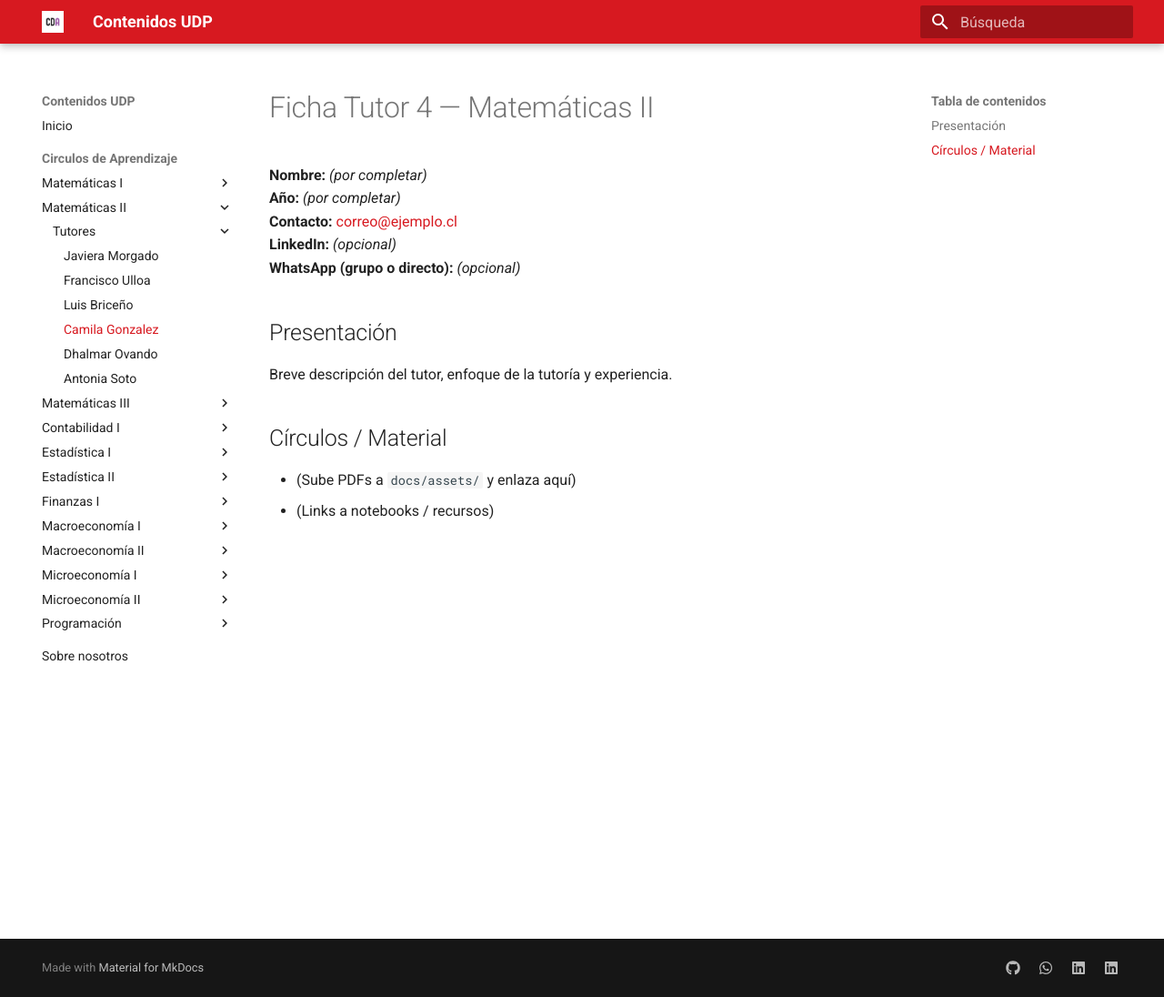
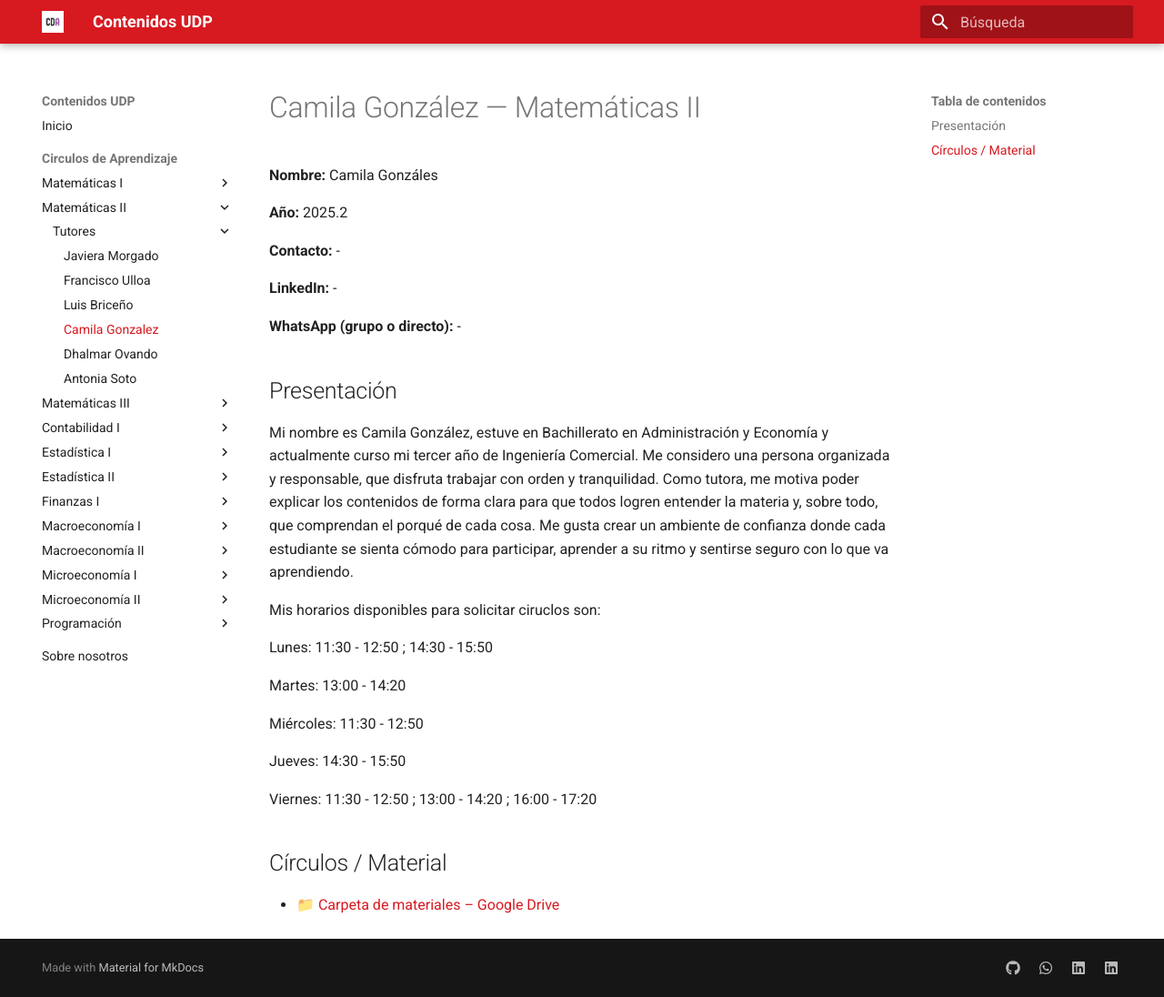
Before and after one commit to cda-fae/cda-fae, an MkDocs documentation site: the page built from docs/tutorias/matematicas-2/tutores/tutor4.md, in a window 1280 px wide and 1096 px high. Shown: the whole window at 91% size. Built offline with MkDocs 1.6.1 and Material for MkDocs 9.7.7, drawn with Linux system fonts in a browser that asks for light colours.

Commit message:
cami mate2

```diff
--- a/docs/tutorias/matematicas-2/tutores/tutor4.md
+++ b/docs/tutorias/matematicas-2/tutores/tutor4.md
@@ -1,14 +1,34 @@
-# Ficha Tutor 4 — Matemáticas II
+# Camila González  — Matemáticas II
 
-**Nombre:** _(por completar)_
-**Año:** _(por completar)_
-**Contacto:** [correo@ejemplo.cl](mailto:correo@ejemplo.cl)
-**LinkedIn:** _(opcional)_
-**WhatsApp (grupo o directo):** _(opcional)_
+**Nombre:** Camila Gonzáles
+
+**Año:** 2025.2
+
+**Contacto:** -
+
+**LinkedIn:**  -
+
+**WhatsApp (grupo o directo):** -
 
 ## Presentación
-Breve descripción del tutor, enfoque de la tutoría y experiencia.
+
+Mi nombre es Camila González, estuve en Bachillerato en Administración y Economía y actualmente curso mi tercer año de Ingeniería Comercial. Me considero una persona organizada y responsable, que disfruta trabajar con orden y tranquilidad. Como tutora, me motiva poder explicar los contenidos de forma clara para que todos logren entender la materia y, sobre todo, que comprendan el porqué de cada cosa. Me gusta crear un ambiente de confianza donde cada estudiante se sienta cómodo para participar, aprender a su ritmo y sentirse seguro con lo que va aprendiendo.
+
+
+Mis horarios disponibles para solicitar ciruclos son:
+
+Lunes: 11:30 - 12:50 ; 14:30 - 15:50
+
+Martes: 13:00 - 14:20
+
+Miércoles: 11:30 - 12:50
+
+Jueves: 14:30 - 15:50
+
+Viernes: 11:30 - 12:50 ; 13:00 - 14:20 ; 16:00 - 17:20
+
+
 
 ## Círculos / Material
-- (Sube PDFs a `docs/assets/` y enlaza aquí)
-- (Links a notebooks / recursos)
+
+- 📁 [Carpeta de materiales – Google Drive](https://drive.google.com/drive/folders/13EsGrwES5Gyw_TmLBf1Me4QfPL34FEJ5?usp=sharing)
```
